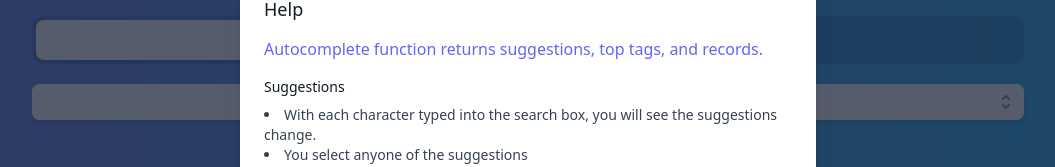
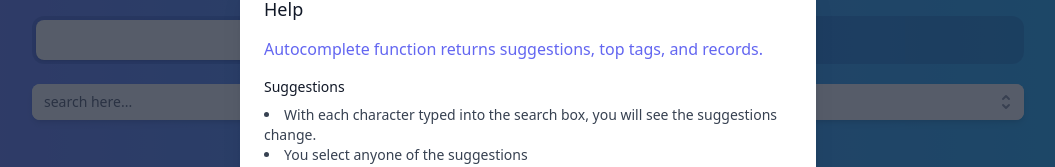
Before and after one commit to seqwa/seqwa-autocomplete-nextjs, a Next.js app: page / in a window 1280 px wide. Shown: the part 196-363 px from the top of the page, without its empty margins (112-1167 px from the left). Built offline with nearby package versions, Linux system fonts and the light colour scheme.

Commit message:
1 file modified

```diff
--- a/components/autocompletebox.js
+++ b/components/autocompletebox.js
@@ -74,6 +74,7 @@ export default function AutocompleteBox() {
                     className="w-full border-none focus:ring-0 py-2 pl-3 pr-10 text-sm leading-5 text-gray-900"
                     defaultValue={query}
                     displayValue={(result) => result.suggest}
+                    placeholder="search here..."
                     onChange={(event) => autocomplete(event.target.value)}
                   />
                   <Combobox.Button className="absolute inset-y-0 right-0 flex items-center pr-2">
@@ -150,6 +151,7 @@ export default function AutocompleteBox() {
               <input
                 className="w-full border-none rounded-lg focus:outline-none focus:ring-2 focus:ring-indigo-100 py-2 pl-3 pr-10 text-sm leading-5 text-gray-900"
                 defaultValue={query}
+                placeholder="search here..."
                 onChange={(event) => autocomplete(event.target.value)}
               />
 
```
